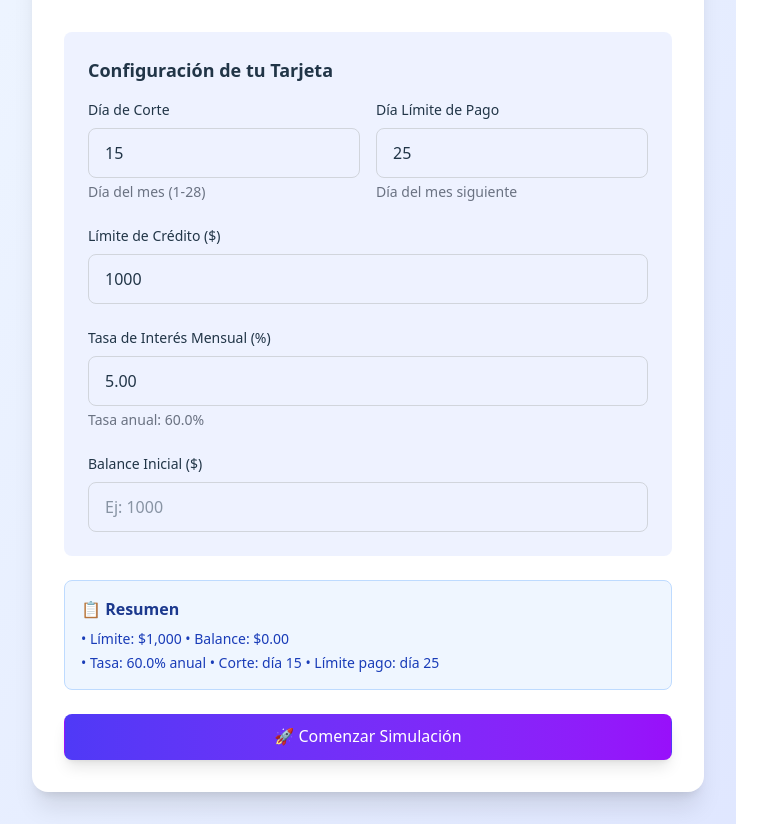
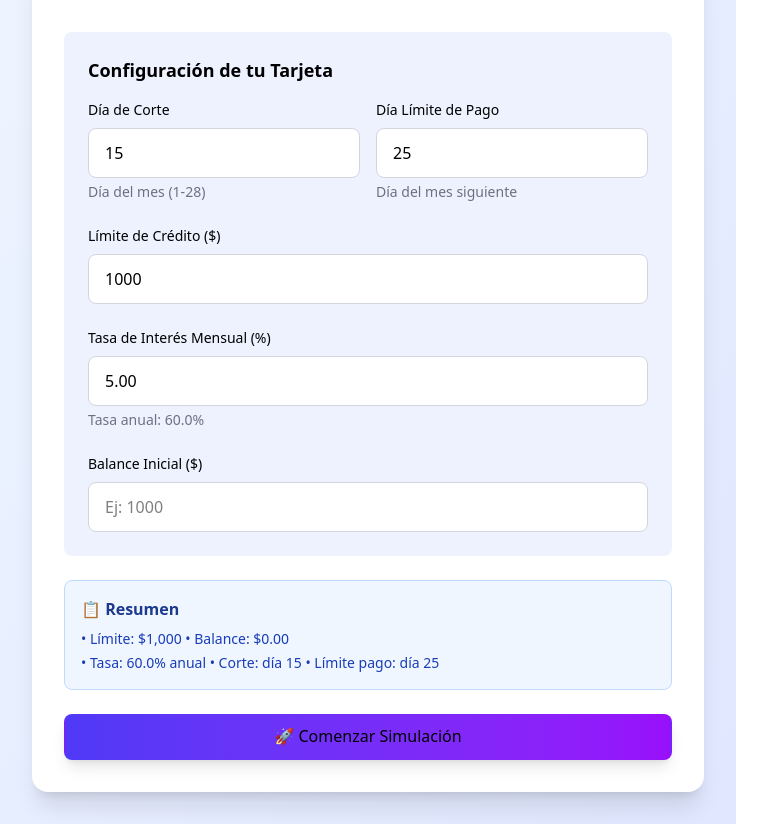
Before and after one commit to drfernandez1221-coder/planificador-financiero, a React (Vite) app: page / in a window 1280 px wide. Shown: the part 249-1073 px from the top of the page, without its empty margins (0-767 px from the left). Built offline with nearby package versions, Linux system fonts and the light colour scheme.

Commit message:
Letras blancas resueltas

```diff
--- a/src/index.css
+++ b/src/index.css
@@ -5,9 +5,9 @@
   line-height: 1.5;
   font-weight: 400;
 
-  color-scheme: light dark;
-  color: rgba(255, 255, 255, 0.87);
-  background-color: #242424;
+  color-scheme: light;
+  color: #000000;
+  background-color: #ffffff;
 
   font-synthesis: none;
   text-rendering: optimizeLegibility;
@@ -44,7 +44,8 @@
   font-size: 1em;
   font-weight: 500;
   font-family: inherit;
-  background-color: #1a1a1a;
+  background-color: #f9f9f9;
+  color: #000000;
   cursor: pointer;
   transition: border-color 0.25s;
 }
@@ -56,15 +57,7 @@
   outline: 4px auto -webkit-focus-ring-color;
 }
 
-@media (prefers-color-scheme: light) {
-  :root {
-    color: #213547;
-    background-color: #ffffff;
-  }
-  a:hover {
-    color: #747bff;
-  }
-  button {
-    background-color: #f9f9f9;
-  }
+input, select, textarea {
+  color: #000000 !important;
+  background-color: #ffffff !important;
 }
```
